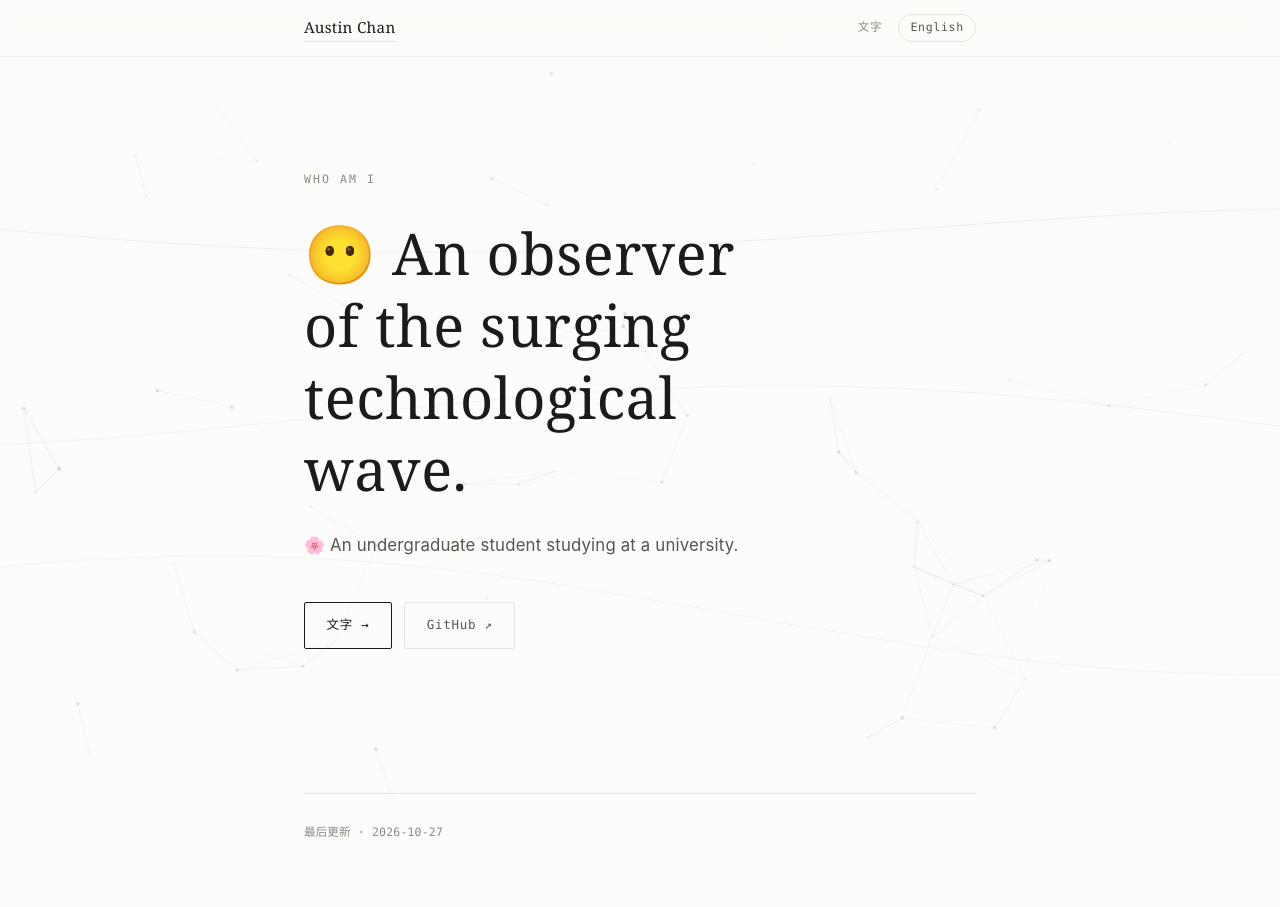
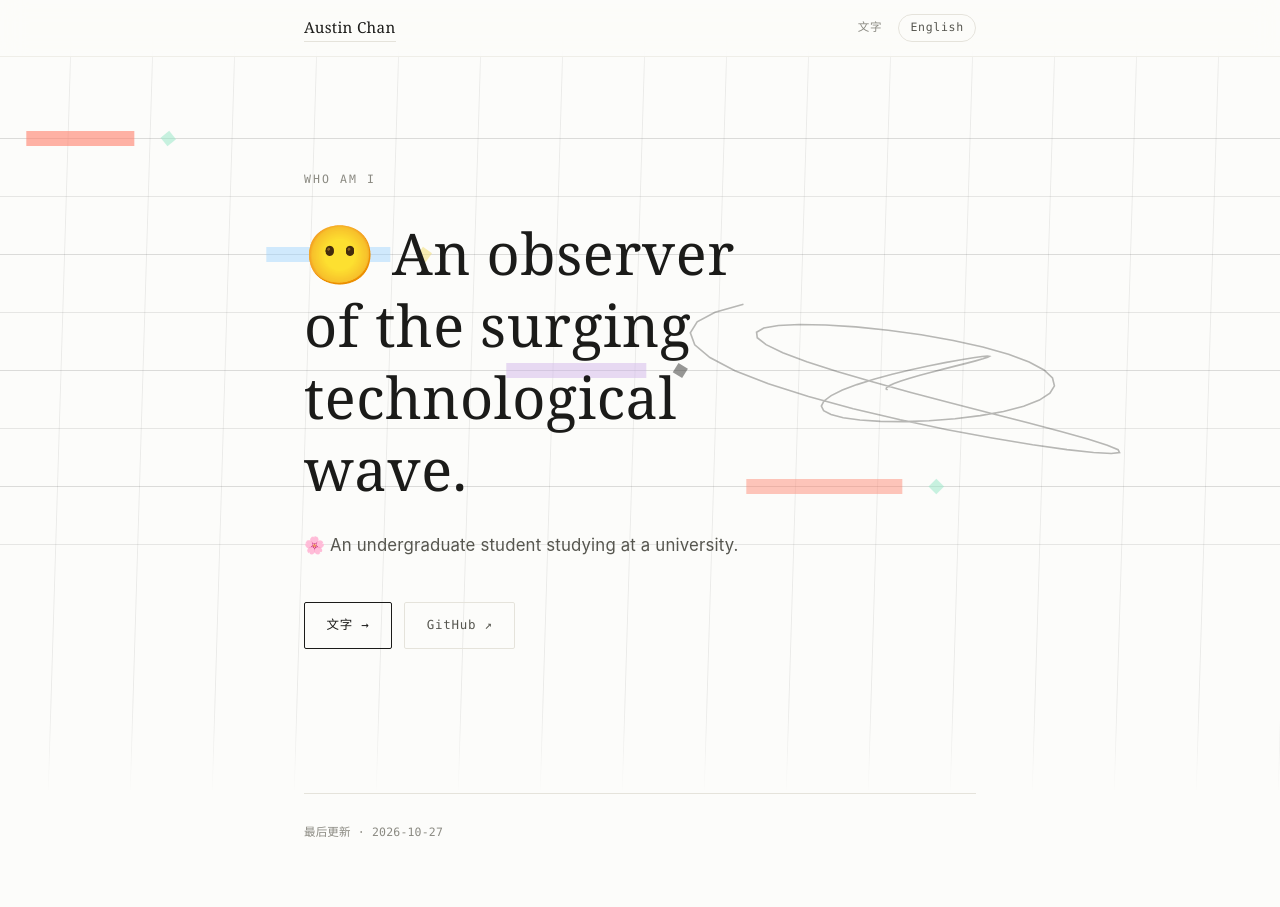
Before and after one commit to AustinChan168/AustinChan168.github.io, an Astro site: page / in a window 1280 px wide. Built offline with nearby package versions, Linux system fonts and the light colour scheme; Astro itself is replaced by a stand-in of ours.

Commit message:
feat: 背景改为参考站同款时间轴动效（网格/彩色色块/螺旋）

```diff
--- a/src/components/BackdropCanvas.astro
+++ b/src/components/BackdropCanvas.astro
@@ -1,17 +1,18 @@
 ---
 /**
  * 全站动态背景：一块 fixed 的 canvas，画在内容下面（z-index 0，不吃鼠标事件）。
- * 三层：缓慢起伏的水波线 → 漂移的墨点 → 墨点之间的连线，鼠标附近有一点微视差与柔光。
+ * 视觉语言参考 ae-ai-motion：AE 时间轴 / 关键帧 —— 正弦位移的网格、
+ * 横向滑动的彩色色块（带菱形关键帧）、缓慢旋转的螺旋曲线。
  *
  * 要点：
- * - 颜色从 CSS 变量读，深色模式自动跟上；切换系统主题时会重新取色。
- * - 尊重 prefers-reduced-motion：只画一帧静态纹理，不做动画。
- * - 页面切到后台时停掉 rAF，回来再继续，省电。
- * - dpr 上限 2；手机端自动减少粒子数量。
+ * - 颜色分两套：线条走 CSS 变量（深色模式自动跟上），色块走固定彩色盘（亮/暗底上都成立）。
+ * - 尊重 prefers-reduced-motion：只画一帧静态画面，不排下一帧。
+ * - 页面切到后台停 rAF；dpr 上限 2；手机端自动减少轨道数、缩小间距。
+ * - 鼠标移动时：网格横向偏移、轨道整体上下浮动、螺旋中心轻微位移。
  */
 ---
 
-<canvas class="backdrop" aria-hidden="true"></canvas>
+<canvas class="backdrop" aria-hidden="true" data-speed="1"></canvas>
 
 <script>
   const canvas = document.querySelector('.backdrop');
@@ -25,21 +26,21 @@
     let width = 0;
     let height = 0;
     let dpr = 1;
-    let dots = [];
     let rafId = 0;
     let running = false;
+    let start = 0;
 
-    // 指针位置用 0~1 表示，鼠标没动过时默认停在中间偏上
+    // 指针用 0~1 表示，鼠标没动过时默认停在中间偏上
     const pointer = { x: 0.5, y: 0.35, tx: 0.5, ty: 0.35, active: false };
 
-    // ---- 配色：跟着 CSS 变量走，深色模式不用写两套 ----
+    // 线条颜色跟着主题走，色块用固定彩色盘
     let ink = [27, 27, 25];
-    let accent = [79, 93, 67];
+    const palette = ['#ff775f', '#87e6c0', '#92cfff', '#f2d95c', '#c8a8e8'];
+    const blocks = palette.concat(['#1b1b19']);
 
     function readColors() {
       const style = getComputedStyle(document.documentElement);
       ink = parseColor(style.getPropertyValue('--ink'), ink);
-      accent = parseColor(style.getPropertyValue('--accent'), accent);
     }
 
     function parseColor(value, fallback) {
@@ -64,9 +65,9 @@
       return fallback;
     }
 
-    const rgba = (c, a) => `rgba(${c[0]}, ${c[1]}, ${c[2]}, ${a})`;
+    const inkA = (a) => `rgba(${ink[0]}, ${ink[1]}, ${ink[2]}, ${a})`;
 
-    // ---- 尺寸：resize / 横竖屏切换都重算 ----
+    // ---- 尺寸 ----
     function resize() {
       dpr = Math.min(window.devicePixelRatio || 1, 2);
       width = window.innerWidth;
@@ -76,139 +77,111 @@
       canvas.style.width = width + 'px';
       canvas.style.height = height + 'px';
       ctx.setTransform(dpr, 0, 0, dpr, 0, 0);
-      seed();
     }
 
-    // ---- 粒子：数量按视口面积算，手机上自动减半 ----
-    function seed() {
-      const area = width * height;
-      const base = Math.round(area / 17000);
-      const count = Math.max(26, Math.min(width < 680 ? 44 : 96, base));
-      dots = [];
-      for (let i = 0; i < count; i += 1) {
-        dots.push({
-          x: Math.random() * width,
-          y: Math.random() * height,
-          r: 0.6 + Math.random() * 1.5,
-          vx: (Math.random() - 0.5) * 0.16,
-          vy: (Math.random() - 0.5) * 0.16,
-          depth: 0.35 + Math.random() * 0.65,
-        });
-      }
-    }
+    // ---- 每帧 ----
+    function frame(time) {
+      if (!start) start = time;
+      const tick = ((time - start) / 1000) * 0.9; // 整体节奏，0.9 比参考站慢一点，更像背景
 
-    // ---- 每帧绘制 ----
-    function frame(time) {
-      const t = time * 0.001;
-      // 指针平滑跟随，避免抖动
       pointer.x += (pointer.tx - pointer.x) * 0.05;
       pointer.y += (pointer.ty - pointer.y) * 0.05;
 
       ctx.clearRect(0, 0, width, height);
 
-      drawWaves(t);
-      drawDots(t);
-      if (pointer.active) drawHalo();
+      drawGrid(tick);
+      drawTracks(tick);
+      drawSpiral(tick);
 
-      // 减弱动效时只画一帧，不排下一帧
       if (!reduceMotion.matches) rafId = requestAnimationFrame(frame);
     }
 
-    // 1. 起伏的水波线：三条超淡的长曲线，负责“整页在呼吸”
-    function drawWaves(t) {
-      const lines = 3;
+    // 1. 网格：竖线被正弦推着左右摇，鼠标再给一点整体偏移
+    function drawGrid(tick) {
+      const gap = width < 680 ? 58 : 82;
+      const drift = Math.sin(tick) * 10;
+      const shift = (pointer.x - 0.5) * 26;
+      ctx.strokeStyle = inkA(0.08);
       ctx.lineWidth = 1;
-      for (let i = 0; i < lines; i += 1) {
-        const baseY = height * (0.28 + i * 0.24);
-        const amp = 26 + i * 12;
-        const speed = 0.06 + i * 0.02;
-        ctx.strokeStyle = rgba(ink, 0.055 - i * 0.008);
+      ctx.beginPath();
+      for (let x = -gap; x < width + gap; x += gap) {
+        ctx.moveTo(x + drift + shift, 0);
+        ctx.lineTo(x - 34 + shift, height);
+      }
+      ctx.stroke();
+    }
+
+    // 2. 时间轴轨道：横向滑动的彩色色块 + 菱形关键帧
+    function drawTracks(tick) {
+      const rows = Math.max(5, Math.min(9, Math.round(height / 96)));
+      const spacing = width < 680 ? 50 : 58;
+      const baseY = height * 0.16 + pointer.y * 30;
+      const span = width + 240;
+
+      for (let i = 0; i < rows; i += 1) {
+        const y = baseY + i * spacing;
+        // 偶数行往左滑、奇数行往右滑，画面不至于一边倒
+        const dir = i % 2 === 0 ? 1 : -1;
+        const travel = ((tick * 46 + i * 120) % span) * dir;
+        const x = (dir === 1 ? travel - 180 : width + 60 - travel);
+
+        // 轨道基线
+        ctx.strokeStyle = inkA(i % 2 ? 0.1 : 0.16);
+        ctx.lineWidth = 1;
         ctx.beginPath();
-        for (let x = -20; x <= width + 20; x += 12) {
-          const y =
-            baseY +
-            Math.sin(x * 0.0032 + t * speed + i * 1.7) * amp +
-            Math.sin(x * 0.0009 - t * speed * 0.6) * amp * 0.45;
-          if (x === -20) ctx.moveTo(x, y);
-          else ctx.lineTo(x, y);
-        }
+        ctx.moveTo(0, y);
+        ctx.lineTo(width, y);
         ctx.stroke();
+
+        // 色块
+        const barW = 108 + i * 8;
+        const barH = width < 680 ? 12 : 15;
+        ctx.save();
+        ctx.globalAlpha = i === 0 ? 0.62 : 0.46;
+        ctx.fillStyle = blocks[i % blocks.length];
+        ctx.fillRect(x, y - barH / 2, barW, barH);
+        ctx.restore();
+
+        // 关键帧菱形
+        drawDiamond(x + barW + 34, y, width < 680 ? 9 : 11, blocks[(i + 1) % blocks.length], tick + i);
       }
     }
 
-    // 2/3. 墨点 + 近距离连线
-    function drawDots(t) {
-      const px = pointer.x * width;
-      const py = pointer.y * height;
-      const linkDist = width < 680 ? 108 : 140;
-
-      for (let i = 0; i < dots.length; i += 1) {
-        const d = dots[i];
-        d.x += d.vx;
-        d.y += d.vy;
-
-        // 出界从另一边绕回来
-        if (d.x < -20) d.x = width + 20;
-        else if (d.x > width + 20) d.x = -20;
-        if (d.y < -20) d.y = height + 20;
-        else if (d.y > height + 20) d.y = -20;
-
-        // 鼠标附近的点被轻轻推开，形成微视差
-        if (pointer.active) {
-          const dx = d.x - px;
-          const dy = d.y - py;
-          const dist2 = dx * dx + dy * dy;
-          if (dist2 < 26000 && dist2 > 0.01) {
-            const dist = Math.sqrt(dist2);
-            const push = (1 - dist / 161) * 0.5;
-            d.x += (dx / dist) * push;
-            d.y += (dy / dist) * push;
-          }
-        }
-
-        const breathe = 0.5 + Math.sin(t * 0.5 + i) * 0.12;
-        ctx.fillStyle = rgba(ink, (0.1 + d.depth * 0.16) * breathe);
-        ctx.beginPath();
-        ctx.arc(d.x, d.y, d.r, 0, Math.PI * 2);
-        ctx.fill();
-      }
-
-      ctx.lineWidth = 1;
-      for (let i = 0; i < dots.length; i += 1) {
-        for (let j = i + 1; j < dots.length; j += 1) {
-          const a = dots[i];
-          const b = dots[j];
-          const dx = a.x - b.x;
-          const dy = a.y - b.y;
-          const dist2 = dx * dx + dy * dy;
-          if (dist2 > linkDist * linkDist) continue;
-          const alpha = (1 - Math.sqrt(dist2) / linkDist) * 0.075;
-          ctx.strokeStyle = rgba(ink, alpha);
-          ctx.beginPath();
-          ctx.moveTo(a.x, a.y);
-          ctx.lineTo(b.x, b.y);
-          ctx.stroke();
-        }
-      }
+    function drawDiamond(cx, cy, size, color, phase) {
+      ctx.save();
+      ctx.translate(cx, cy);
+      ctx.rotate(Math.PI / 4 + Math.sin(phase * 0.6) * 0.25);
+      ctx.globalAlpha = 0.5;
+      ctx.fillStyle = color;
+      ctx.fillRect(-size / 2, -size / 2, size, size);
+      ctx.restore();
     }
 
-    // 鼠标位置的一团极淡柔光，让背景跟手
-    function drawHalo() {
-      const px = pointer.x * width;
-      const py = pointer.y * height;
-      const radius = 190;
-      const grad = ctx.createRadialGradient(px, py, 0, px, py, radius);
-      grad.addColorStop(0, rgba(accent, 0.075));
-      grad.addColorStop(1, rgba(accent, 0));
-      ctx.fillStyle = grad;
+    // 3. 螺旋：像时间轴上的一条波形，慢速旋转
+    function drawSpiral(tick) {
+      const centerX = width * (0.72 + (pointer.x - 0.5) * 0.06);
+      const centerY = height * 0.48 + (pointer.y - 0.5) * 20;
+      const steps = 90;
+      const scale = Math.min(1, width / 900);
+
+      ctx.strokeStyle = inkA(0.34);
+      ctx.lineWidth = 1.6;
       ctx.beginPath();
-      ctx.arc(px, py, radius, 0, Math.PI * 2);
-      ctx.fill();
+      for (let i = 0; i < steps; i += 1) {
+        const angle = i * 0.22 + tick * 0.7;
+        const radius = (34 + i * 2.3) * (0.7 + scale * 0.3);
+        const x = centerX + Math.cos(angle) * radius;
+        const y = centerY + Math.sin(angle * 0.74) * radius * 0.36;
+        if (i === 0) ctx.moveTo(x, y);
+        else ctx.lineTo(x, y);
+      }
+      ctx.stroke();
     }
 
-    function start() {
+    function startLoop() {
       if (running) return;
       running = true;
+      start = 0;
       rafId = requestAnimationFrame(frame);
     }
 
@@ -221,10 +194,12 @@
     let resizeTimer = 0;
     window.addEventListener('resize', () => {
       clearTimeout(resizeTimer);
-      resizeTimer = window.setTimeout(resize, 150);
+      resizeTimer = window.setTimeout(() => {
+        resize();
+        if (reduceMotion.matches) frame(0);
+      }, 150);
     });
 
-    // 只有精细指针（鼠标 / 触控笔）才开视差，触屏划一下不该触发
     window.addEventListener(
       'pointermove',
       (event) => {
@@ -237,38 +212,35 @@
     );
 
     document.addEventListener('pointerleave', () => {
-      pointer.active = false;
       pointer.tx = 0.5;
       pointer.ty = 0.35;
     });
 
     document.addEventListener('visibilitychange', () => {
       if (document.hidden) stop();
-      else if (!reduceMotion.matches) start();
+      else if (!reduceMotion.matches) startLoop();
     });
 
-    const onMotionChange = () => {
-      stop();
-      if (reduceMotion.matches) frame(0);
-      else start();
-    };
-    if (typeof reduceMotion.addEventListener === 'function') {
-      reduceMotion.addEventListener('change', onMotionChange);
+    const darkQuery = window.matchMedia('(prefers-color-scheme: dark)');
+    if (typeof darkQuery.addEventListener === 'function') {
+      darkQuery.addEventListener('change', () => {
+        readColors();
+        if (reduceMotion.matches) frame(0);
+      });
     }
 
-    const darkQuery = window.matchMedia('(prefers-color-scheme: dark)');
-    const onColorSchemeChange = () => {
-      readColors();
-      if (reduceMotion.matches) frame(0);
-    };
-    if (typeof darkQuery.addEventListener === 'function') {
-      darkQuery.addEventListener('change', onColorSchemeChange);
+    if (typeof reduceMotion.addEventListener === 'function') {
+      reduceMotion.addEventListener('change', () => {
+        stop();
+        if (reduceMotion.matches) frame(0);
+        else startLoop();
+      });
     }
 
     // ---- 启动 ----
     readColors();
     resize();
     if (reduceMotion.matches) frame(0);
-    else start();
+    else startLoop();
   }
 </script>
--- a/src/styles/global.css
+++ b/src/styles/global.css
@@ -95,12 +95,22 @@ a:hover {
 /* ---------- 布局 ---------- */
 
 /* 动态背景画布：铺满视口，压在内容下面，不拦鼠标 */
+/* 上下各留一段渐隐，顶栏和页脚附近不至于被色块压得太吵 */
 .backdrop {
   position: fixed;
   inset: 0;
   z-index: 0;
   display: block;
   pointer-events: none;
+  opacity: 0.9;
+  -webkit-mask-image: linear-gradient(
+    to bottom,
+    transparent 0,
+    #000 9%,
+    #000 88%,
+    transparent 100%
+  );
+  mask-image: linear-gradient(to bottom, transparent 0, #000 9%, #000 88%, transparent 100%);
 }
 
 /* 内容层要高于画布，否则会被盖住 */
```
Also changed, not shown: README.md.
